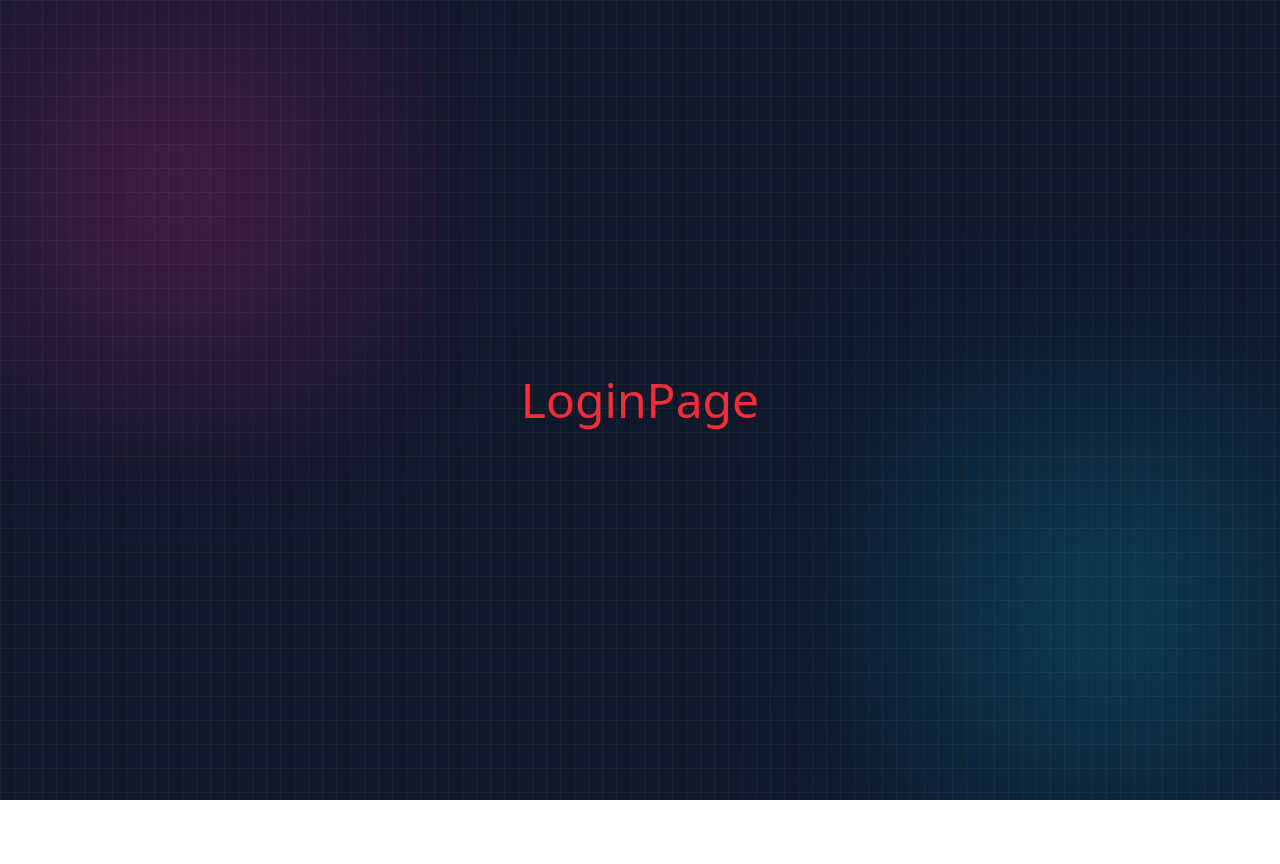
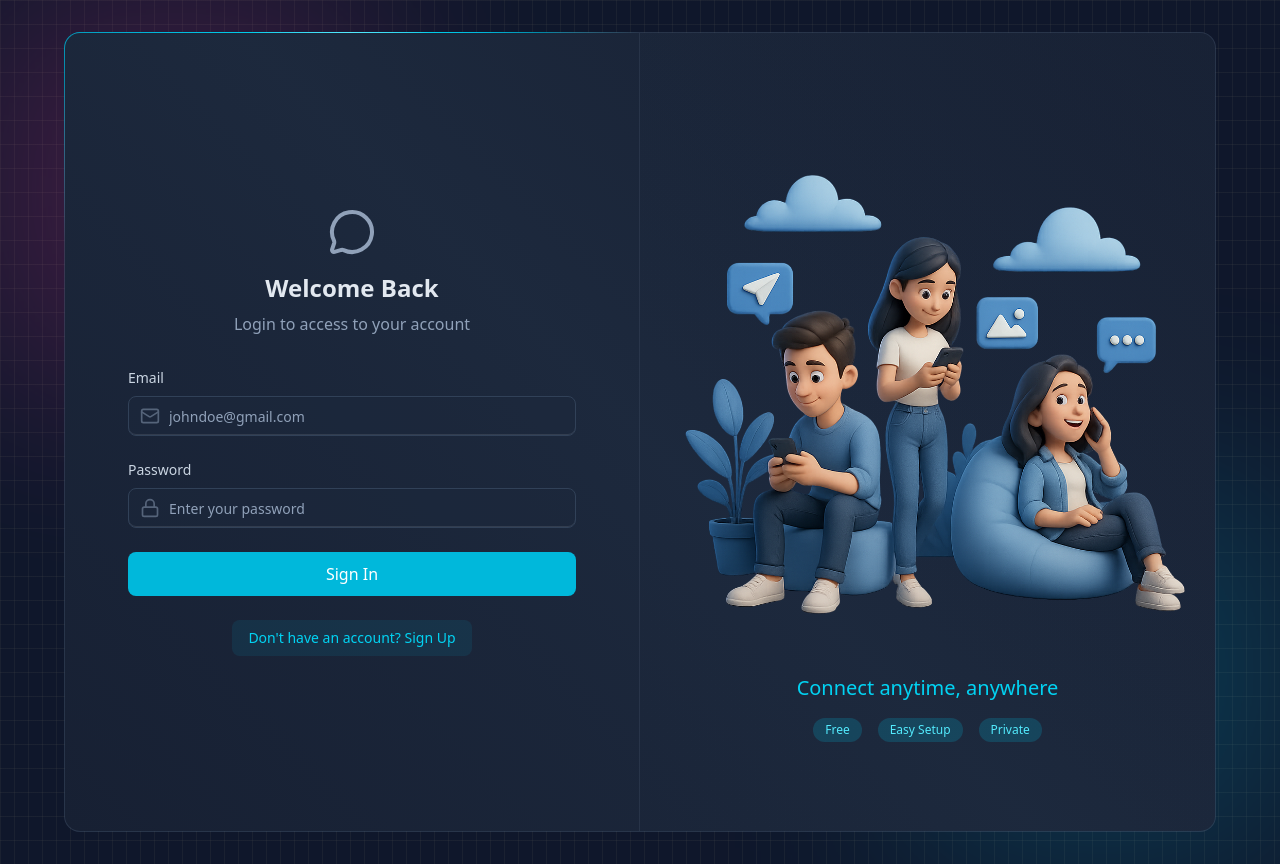
Before and after one commit to arjun7736/Chat-app, a React app in the folder frontend/: page /login in a window 1280 px wide. Before the commit the page ends 800 px from the top, so only its background shows below. Built offline with nearby package versions, Linux system fonts and the light colour scheme; no server answers; the HTML template or start-up script is replaced by a standard one.

Commit message:
Feate : Login and Logout completed

```diff
--- a/frontend/src/pages/ChatPage.jsx
+++ b/frontend/src/pages/ChatPage.jsx
@@ -1,8 +1,12 @@
 import React from 'react'
+import { useAuthStore } from '../store/useAuthStore'
 
 const ChatPage = () => {
+  const{logOut}=useAuthStore()
   return (
-    <div>ChatPage</div>
+    <div className='z-10'>
+      <button onClick={logOut} className='z-10'>logOut</button>
+    </div>
 
   )
 }
--- a/frontend/src/pages/LoginPage.jsx
+++ b/frontend/src/pages/LoginPage.jsx
@@ -1,9 +1,122 @@
-import React from 'react'
+import React, { useState } from "react";
+import { useAuthStore } from "../store/useAuthStore";
+import BorderAnimatedContainer from "../components/BoarderAnimation";
+import { MessageCircleIcon, MailIcon, LoaderIcon, LockIcon } from "lucide-react";
+import { Link } from "react-router";
 
 const LoginPage = () => {
+  const [formData, setFormData] = useState({ email: "", password: "" });
+
+  const { login, isLoggingIn } = useAuthStore();
+
+  const handleSubmit = (e) => {
+    e.preventDefault();
+    login(formData);
+  };
+
   return (
-    <div className=' text-5xl text-red-500'>LoginPage</div>
-  )
-}
+    <div className="w-full flex items-center justify-center p-4 bg-slate-900">
+      <div className="relative w-full max-w-6xl md:h-[800px] h-[650px]">
+        <BorderAnimatedContainer>
+          <div className="w-full flex flex-col md:flex-row">
 
-export default LoginPage
+            <div className="md:w-1/2 p-8 flex items-center justify-center md:border-r border-slate-600/30">
+              <div className="w-full max-w-md">
+
+                <div className="text-center mb-8">
+                  <MessageCircleIcon className="w-12 h-12 mx-auto text-slate-400 mb-4" />
+                  <h2 className="text-2xl font-bold text-slate-200 mb-2">
+                    Welcome Back
+                  </h2>
+                  <p className="text-slate-400">
+                    Login to access to your account
+                  </p>
+                </div>
+
+
+                <form onSubmit={handleSubmit} className="space-y-6">
+
+                  <div>
+                    <label className="auth-input-label">Email</label>
+                    <div className="relative">
+                      <MailIcon className="auth-input-icon" />
+
+                      <input
+                        type="email"
+                        value={formData.email}
+                        onChange={(e) =>
+                          setFormData({ ...formData, email: e.target.value })
+                        }
+                        className="input"
+                        placeholder="johndoe@gmail.com"
+                      />
+                    </div>
+                  </div>
+
+
+                  <div>
+                    <label className="auth-input-label">Password</label>
+                    <div className="relative">
+                      <LockIcon className="auth-input-icon" />
+
+                      <input
+                        type="password"
+                        value={formData.password}
+                        onChange={(e) =>
+                          setFormData({ ...formData, password: e.target.value })
+                        }
+                        className="input"
+                        placeholder="Enter your password"
+                      />
+                    </div>
+                  </div>
+
+                  <button
+                    className="auth-btn"
+                    type="submit"
+                    disabled={isLoggingIn}
+                  >
+                    {isLoggingIn ? (
+                      <LoaderIcon className="w-full h-5 animate-spin text-center" />
+                    ) : (
+                      "Sign In"
+                    )}
+                  </button>
+                </form>
+
+                <div className="mt-6 text-center">
+                  <Link to="/signup" className="auth-link">
+                    Don't have an account? Sign Up
+                  </Link>
+                </div>
+              </div>
+            </div>
+
+            <div className="hidden md:w-1/2 md:flex items-center justify-center p-6 bg-gradient-to-bl from-slate-800/20 to-transparent">
+              <div>
+                <img
+                  src="/login.png"
+                  alt="People using mobile devices"
+                  className="w-full h-auto object-contain"
+                />
+                <div className="mt-6 text-center">
+                  <h3 className="text-xl font-medium text-cyan-400">
+                    Connect anytime, anywhere
+                  </h3>
+
+                  <div className="mt-4 flex justify-center gap-4">
+                    <span className="auth-badge">Free</span>
+                    <span className="auth-badge">Easy Setup</span>
+                    <span className="auth-badge">Private</span>
+                  </div>
+                </div>
+              </div>
+            </div>
+          </div>
+        </BorderAnimatedContainer>
+      </div>
+    </div>
+  );
+};
+
+export default LoginPage;
--- a/frontend/src/store/useAuthStore.js
+++ b/frontend/src/store/useAuthStore.js
@@ -6,6 +6,7 @@
   authUser: null,
   isCheckingAuth: true,
   isSignup:false,
+  isLoggingin:false,
 
 
   checkAuth: async () => {
@@ -33,5 +34,32 @@
     }finally{
       set({isSignup:false})
     }
+  },
+
+
+  login:async(data)=>{
+    set({isLoggingin:true})
+    try {
+       const res = await axiosInstance.post("/auth/login",data)
+       set({authUser:res.data})
+
+       toast.success("Logged In")
+    } catch (error) {
+      console.log(error);
+      toast.error(error.resposnse.data.message)
+    }finally{
+      set({isLoggingin:false})
+    }
+  },
+
+  logOut:async()=>{
+    try {
+      await axiosInstance.post("/auth/logout")
+      set({authUser:null})
+      toast.success("Loggedout")
+    } catch (error) {
+      toast.error("Error in Logout")
+      console.log(error);
+    }
   }
 }));
```
